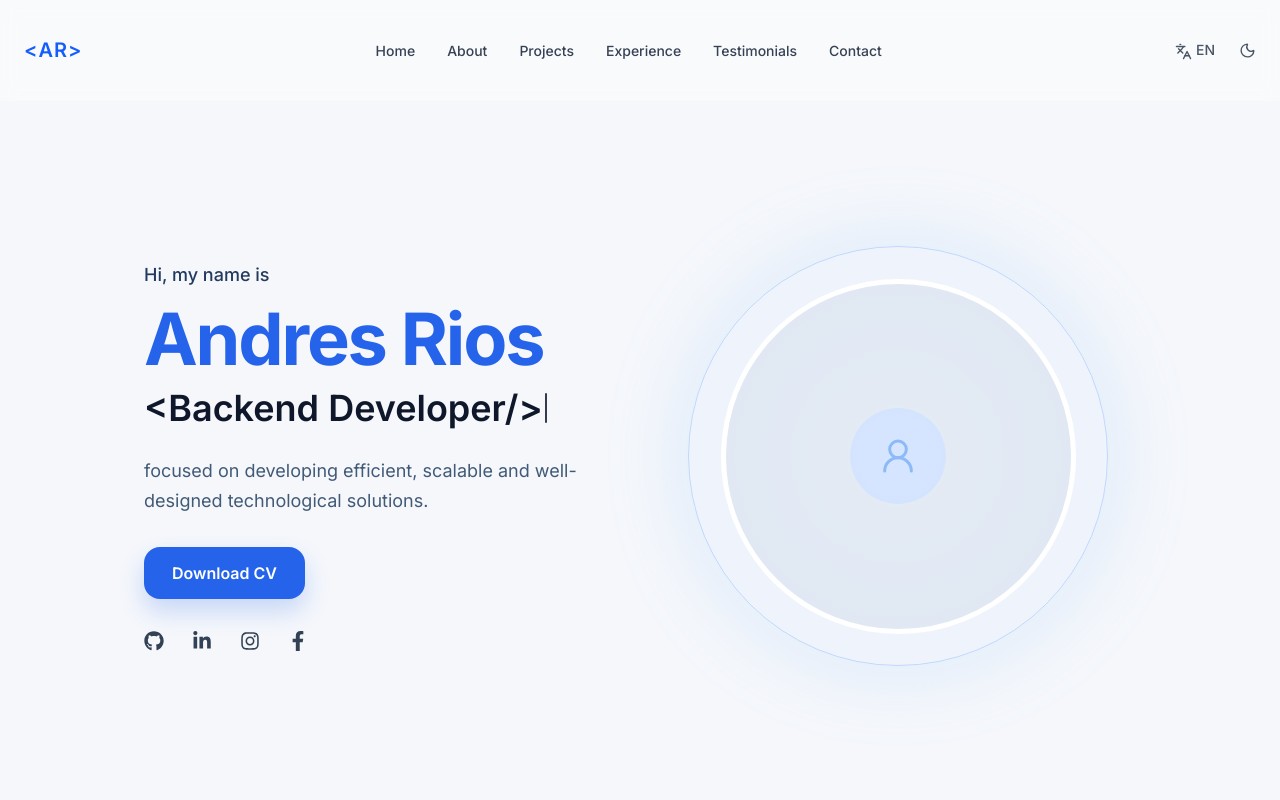
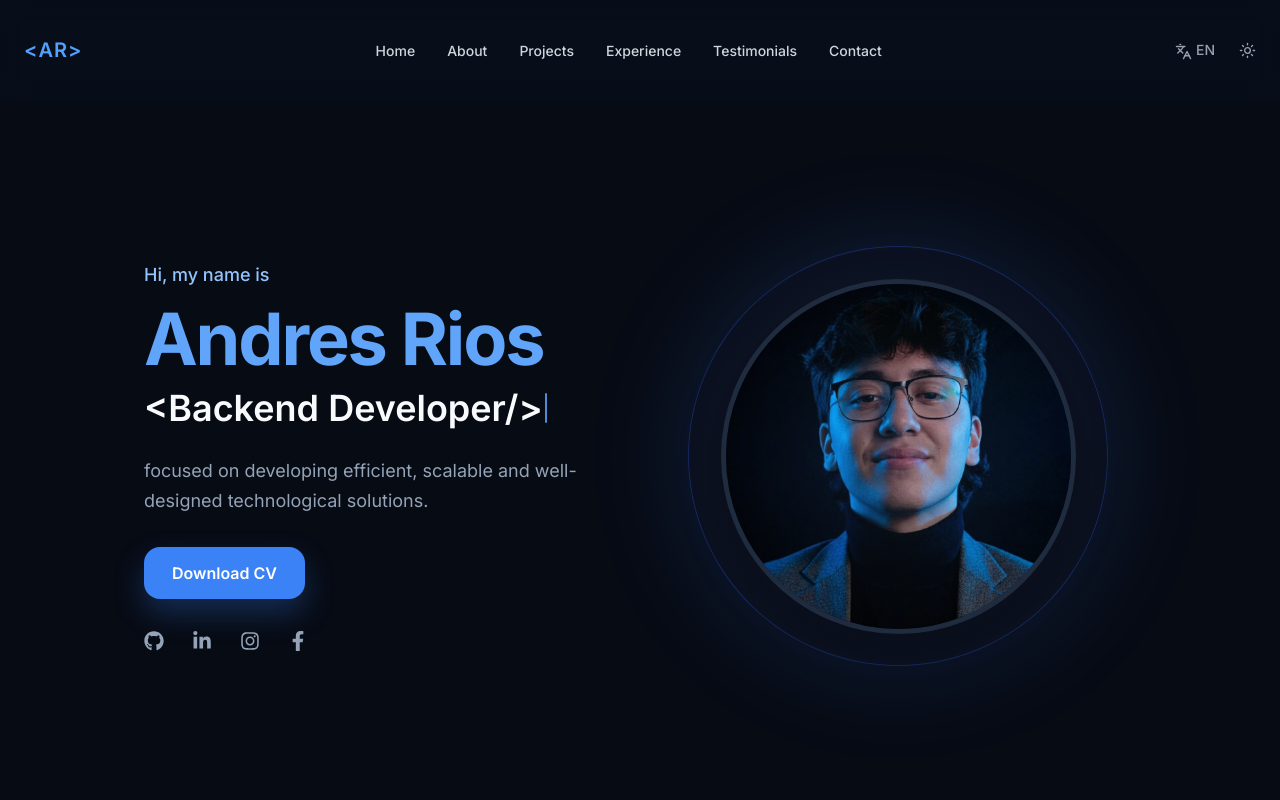
Before and after one commit to AndresRios123/Portfolio, a Next.js app: page /en in a window 1280 px wide. Both pictures are taken after a click on the button 1247 px from the left and 50 px from the top of the page. Shown: the top 800 px of the page. Built offline with nearby package versions, Linux system fonts and the light colour scheme.

Commit message:
He agregado el modo oscuro en el navbar y en el Hero

```diff
--- a/app/[locale]/layout.tsx
+++ b/app/[locale]/layout.tsx
@@ -3,6 +3,7 @@ import {Inter} from "next/font/google";
 import {NextIntlClientProvider, hasLocale} from "next-intl";
 import {getMessages} from "next-intl/server";
 import {notFound} from "next/navigation";
+import {ThemeProvider} from "next-themes"; // 👈 añadir
 import { routing } from "../i18n/routing";
 import "../globals.css";
 
@@ -31,11 +32,13 @@ export default async function LocaleLayout({
   const messages = await getMessages();
 
   return (
-    <html lang={locale} className="h-full antialiased">
+    <html lang={locale} className="h-full antialiased" suppressHydrationWarning>
       <body className={`${inter.className} min-h-full flex flex-col`}>
-        <NextIntlClientProvider messages={messages}>
-          {children}
-        </NextIntlClientProvider>
+        <ThemeProvider attribute="class" defaultTheme="system" enableSystem>
+          <NextIntlClientProvider messages={messages}>
+            {children}
+          </NextIntlClientProvider>
+        </ThemeProvider>
       </body>
     </html>
   );
--- a/app/components/layout/Navbar.tsx
+++ b/app/components/layout/Navbar.tsx
@@ -1,10 +1,33 @@
 "use client";
 
 import { useEffect, useState } from "react";
-import { Languages, Moon, Menu, X } from "lucide-react";
+import { Languages, Moon, Sun, Menu, X } from "lucide-react";
+import { useTheme } from "next-themes";
 import { useLocale, useTranslations } from "next-intl";
 import { useRouter, usePathname } from "../../i18n/navigation";
 import Link from "next/link";
+
+function ThemeButton() {
+  const [mounted, setMounted] = useState(false);
+  const { theme, setTheme } = useTheme();
+
+  useEffect(() => setMounted(true), []);
+
+  return (
+    <button
+      type="button"
+      onClick={() => setTheme(theme === "dark" ? "light" : "dark")}
+      className="text-gray-600 transition-colors duration-300 hover:text-gray-900 dark:text-gray-400 dark:hover:text-white"
+      aria-label="Cambiar tema"
+    >
+      {mounted && theme === "dark" ? (
+        <Sun size={17} strokeWidth={1.9} />
+      ) : (
+        <Moon size={17} strokeWidth={1.9} />
+      )}
+    </button>
+  );
+}
 
 export default function Navbar() {
   const [isOpen, setIsOpen] = useState(false);
@@ -25,10 +48,7 @@ export default function Navbar() {
   ];
 
   useEffect(() => {
-    const handleScroll = () => {
-      setIsScrolled(window.scrollY > 20);
-    };
-
+    const handleScroll = () => setIsScrolled(window.scrollY > 20);
     handleScroll();
     window.addEventListener("scroll", handleScroll);
 
@@ -44,14 +64,14 @@ export default function Navbar() {
     <header
       className={`fixed inset-x-0 top-0 z-50 transition-all duration-300 ${
         isScrolled
-          ? "border-b border-gray-200/80 bg-white/75 shadow-[0_8px_30px_rgba(15,23,42,0.06)] backdrop-blur-md"
-          : "border-b border-transparent bg-white/40 backdrop-blur-sm py-5"
+          ? "border-b border-gray-200/80 bg-white/75 shadow-[0_8px_30px_rgba(15,23,42,0.06)] backdrop-blur-md dark:border-white/10 dark:bg-[#0b1120]/80 dark:shadow-[0_10px_40px_rgba(0,0,0,0.45)]"
+          : "border-b border-transparent bg-white/40 py-5 backdrop-blur-sm dark:bg-[#0b1120]/45 dark:backdrop-blur-md"
       }`}
     >
       <nav className="mx-auto flex max-w-7xl items-center justify-between px-6 py-4">
         <Link
           href="/"
-          className="text-xl font-semibold tracking-wider text-blue-600 transition hover:opacity-80"
+          className="text-xl font-semibold tracking-wider text-blue-600 transition-opacity hover:opacity-80 dark:text-blue-400"
         >
           {"<AR>"}
         </Link>
@@ -61,7 +81,7 @@ export default function Navbar() {
             <li key={link.href}>
               <a
                 href={link.href}
-                className="text-sm font-medium text-gray-700 transition hover:text-black"
+                className="relative text-sm font-medium text-gray-700 transition-colors duration-300 hover:text-black dark:text-gray-300 dark:hover:text-blue-400"
               >
                 {link.label}
               </a>
@@ -74,7 +94,7 @@ export default function Navbar() {
             <button
               type="button"
               onClick={changeLanguage}
-              className="flex items-center gap-1 text-sm font-medium text-gray-600 transition hover:text-gray-900"
+              className="flex items-center gap-1 text-sm font-medium text-gray-600 transition-colors duration-300 hover:text-gray-900 dark:text-gray-400 dark:hover:text-white"
               aria-label="Cambiar idioma"
             >
               <Languages
@@ -85,18 +105,12 @@ export default function Navbar() {
               <span>{t("language")}</span>
             </button>
 
-            <button
-              type="button"
-              className="text-gray-600 transition hover:text-gray-900"
-              aria-label="Cambiar tema"
-            >
-              <Moon size={17} strokeWidth={1.9} />
-            </button>
+            <ThemeButton />
           </div>
 
           <button
             type="button"
-            className="text-gray-700 md:hidden"
+            className="text-gray-700 transition-colors duration-300 dark:text-gray-300 md:hidden"
             onClick={() => setIsOpen(!isOpen)}
             aria-label="Abrir menú"
           >
@@ -106,10 +120,10 @@ export default function Navbar() {
       </nav>
 
       <div
-        className={`absolute left-0 top-full z-50 w-full border-b border-gray-200/80 bg-white/90 shadow-md backdrop-blur-md transition-all duration-300 ease-out md:hidden ${
+        className={`absolute left-0 top-full z-50 w-full border-b border-gray-200/80 bg-white/90 shadow-md backdrop-blur-md transition-all duration-300 ease-out dark:border-white/10 dark:bg-[#0b1120]/90 dark:shadow-[0_10px_40px_rgba(0,0,0,0.5)] dark:backdrop-blur-xl md:hidden ${
           isOpen
-            ? "translate-y-0 opacity-100 pointer-events-auto"
-            : "-translate-y-4 opacity-0 pointer-events-none"
+            ? "pointer-events-auto translate-y-0 opacity-100"
+            : "pointer-events-none -translate-y-4 opacity-0"
         }`}
       >
         <div className="px-6 py-8">
@@ -119,7 +133,7 @@ export default function Navbar() {
                 <a
                   href={link.href}
                   onClick={() => setIsOpen(false)}
-                  className="text-base font-medium text-gray-700 transition hover:text-black"
+                  className="text-base font-medium text-gray-700 transition-colors duration-300 hover:text-black dark:text-gray-300 dark:hover:text-blue-400"
                 >
                   {link.label}
                 </a>
@@ -127,11 +141,11 @@ export default function Navbar() {
             ))}
           </ul>
 
-          <div className="mt-8 flex items-center justify-center gap-6 border-t border-gray-200 pt-6">
+          <div className="mt-8 flex items-center justify-center gap-6 border-t border-gray-200 pt-6 dark:border-white/10">
             <button
               type="button"
               onClick={changeLanguage}
-              className="flex items-center gap-1 text-sm font-medium text-gray-600 transition hover:text-gray-900"
+              className="flex items-center gap-1 text-sm font-medium text-gray-600 transition-colors duration-300 hover:text-gray-900 dark:text-gray-400 dark:hover:text-white"
               aria-label="Cambiar idioma"
             >
               <Languages
@@ -142,13 +156,7 @@ export default function Navbar() {
               <span>{t("language")}</span>
             </button>
 
-            <button
-              type="button"
-              className="text-gray-600 transition hover:text-gray-900"
-              aria-label="Cambiar tema"
-            >
-              <Moon size={17} strokeWidth={1.9} />
-            </button>
+            <ThemeButton />
           </div>
         </div>
       </div>
--- a/app/components/sections/Hero.tsx
+++ b/app/components/sections/Hero.tsx
@@ -2,9 +2,9 @@
 
 import { useTranslations } from "next-intl";
 import { FaGithub, FaLinkedinIn, FaInstagram, FaFacebookF } from "react-icons/fa";
-import { UserRound } from "lucide-react";
 import { useEffect, useState } from "react";
 import { motion } from "framer-motion";
+import Image from "next/image";
 
 function TypewriterRole({ roles }: { roles: string[] }) {
   const [currentIndex, setCurrentIndex] = useState(0);
@@ -47,7 +47,7 @@ function TypewriterRole({ roles }: { roles: string[] }) {
   return (
     <span className="inline-flex items-center">
       {displayed}
-      <span className="ml-[2px] inline-block h-[0.85em] w-[2px] animate-pulse rounded-sm bg-[#0f172a]" />
+      <span className="ml-[2px] inline-block h-[0.85em] w-[2px] animate-pulse rounded-sm bg-[#0f172a] dark:bg-[#60a5fa]" />
     </span>
   );
 }
@@ -92,9 +92,11 @@ export default function Hero() {
   const roles = t.raw("roles") as string[];
 
   return (
-    <section id="inicio" className="bg-[#f5f7fb] pt-24">
+    <section
+      id="inicio"
+      className="bg-[#f5f7fb] pt-24 transition-colors duration-300 dark:bg-[#070b14]"
+    >
       <div className="mx-auto grid min-h-[calc(100vh-80px)] max-w-6xl items-center gap-10 px-8 py-14 md:grid-cols-2 md:px-12 lg:px-20">
-
         <motion.div
           className="flex flex-col items-start justify-center"
           variants={containerVariants}
@@ -103,28 +105,28 @@ export default function Hero() {
         >
           <motion.p
             variants={itemVariants}
-            className="mb-4 text-base font-medium text-[#23395d] md:text-lg"
+            className="mb-4 text-base font-medium text-[#23395d] md:text-lg dark:text-[#93c5fd]"
           >
             {t("greeting")}
           </motion.p>
 
           <motion.h1
             variants={itemVariants}
-            className="mb-3 text-4xl font-bold leading-[0.95] tracking-[-0.03em] text-[#2563eb] md:text-6xl lg:text-7xl"
+            className="mb-3 text-4xl font-bold leading-[0.95] tracking-[-0.03em] text-[#2563eb] md:text-6xl lg:text-7xl dark:text-[#60a5fa]"
           >
             {t("name")}
           </motion.h1>
 
           <motion.h2
             variants={itemVariants}
-            className="mb-6 min-h-[1.3em] w-full text-2xl font-semibold leading-tight text-[#0f172a] md:text-3xl lg:text-4xl"
+            className="mb-6 min-h-[1.3em] w-full text-2xl font-semibold leading-tight text-[#0f172a] md:text-3xl lg:text-4xl dark:text-[#f8fafc]"
           >
             <TypewriterRole roles={roles} />
           </motion.h2>
 
           <motion.p
             variants={itemVariants}
-            className="mb-8 text-base leading-relaxed text-[#415a77] md:text-lg"
+            className="mb-8 max-w-xl text-base leading-relaxed text-[#415a77] md:text-lg dark:text-[#94a3b8]"
           >
             {t("description")}
           </motion.p>
@@ -133,7 +135,7 @@ export default function Hero() {
             variants={itemVariants}
             href="/cv.pdf"
             download
-            className="mb-8 inline-flex items-center justify-center rounded-2xl bg-[#2563eb] px-7 py-3.5 text-base font-semibold text-white shadow-[0_12px_24px_rgba(37,99,235,0.22)] transition duration-300 hover:-translate-y-1 hover:bg-[#1d4ed8]"
+            className="mb-8 inline-flex items-center justify-center rounded-2xl bg-[#2563eb] px-7 py-3.5 text-base font-semibold text-white shadow-[0_12px_24px_rgba(37,99,235,0.22)] transition-all duration-300 hover:-translate-y-1 hover:bg-[#1d4ed8] dark:bg-[#3b82f6] dark:shadow-[0_14px_30px_rgba(59,130,246,0.28)] dark:hover:bg-[#2563eb]"
           >
             {t("button")}
           </motion.a>
@@ -141,37 +143,41 @@ export default function Hero() {
           <motion.nav
             variants={itemVariants}
             aria-label="Redes sociales"
-            className="flex items-center gap-7 text-[#334155]"
+            className="flex items-center gap-7 text-[#334155] dark:text-[#94a3b8]"
           >
             <a
               target="_blank"
+              rel="noreferrer"
               href="https://github.com/AndresRios123"
               aria-label="GitHub"
-              className="text-xl transition duration-300 hover:scale-110 hover:text-[#2563eb]"
+              className="text-xl transition-all duration-300 hover:scale-110 hover:text-[#2563eb] dark:hover:text-[#60a5fa]"
             >
               <FaGithub />
             </a>
             <a
               target="_blank"
+              rel="noreferrer"
               href="https://www.linkedin.com/in/andres-camilo-rios/"
               aria-label="LinkedIn"
-              className="text-xl transition duration-300 hover:scale-110 hover:text-[#2563eb]"
+              className="text-xl transition-all duration-300 hover:scale-110 hover:text-[#2563eb] dark:hover:text-[#60a5fa]"
             >
               <FaLinkedinIn />
             </a>
             <a
               target="_blank"
+              rel="noreferrer"
               href="https://www.instagram.com/camilo_rios__17/"
               aria-label="Instagram"
-              className="text-xl transition duration-300 hover:scale-110 hover:text-[#2563eb]"
+              className="text-xl transition-all duration-300 hover:scale-110 hover:text-[#2563eb] dark:hover:text-[#60a5fa]"
             >
               <FaInstagram />
             </a>
             <a
               target="_blank"
+              rel="noreferrer"
               href="https://www.facebook.com/camilo.maya.92/"
               aria-label="Facebook"
-              className="text-xl transition duration-300 hover:scale-110 hover:text-[#2563eb]"
+              className="text-xl transition-all duration-300 hover:scale-110 hover:text-[#2563eb] dark:hover:text-[#60a5fa]"
             >
               <FaFacebookF />
             </a>
@@ -184,20 +190,20 @@ export default function Hero() {
           initial="hidden"
           animate="visible"
         >
-          <div className="relative flex h-[280px] w-[280px] items-center justify-center rounded-full border border-[#bfd8ff] bg-[#dbeafe]/25 shadow-[0_0_80px_rgba(147,197,253,0.28)] sm:h-[340px] sm:w-[340px] lg:h-[420px] lg:w-[420px]">
-            <div className="flex h-[235px] w-[235px] items-center justify-center rounded-full border-[5px] border-white bg-[#dfe7f2]/85 sm:h-[285px] sm:w-[285px] lg:h-[355px] lg:w-[355px]">
-              <div className="flex h-20 w-20 items-center justify-center rounded-full bg-[#cfe1ff] sm:h-24 sm:w-24">
-                <UserRound
-                  size={34}
-                  strokeWidth={1.8}
-                  className="text-[#7aaef7] sm:h-10 sm:w-10"
-                />
-              </div>
+          <div className="relative flex h-[280px] w-[280px] items-center justify-center rounded-full border border-[#bfd8ff] bg-[#dbeafe]/25 shadow-[0_0_80px_rgba(147,197,253,0.28)] transition-colors duration-300 sm:h-[340px] sm:w-[340px] lg:h-[420px] lg:w-[420px] dark:border-[#1e3a8a]/60 dark:bg-[#0f172a]/60 dark:shadow-[0_0_100px_rgba(59,130,246,0.18)]">
+            <div className="relative h-[235px] w-[235px] overflow-hidden rounded-full border-[5px] border-white shadow-[0_10px_30px_rgba(15,23,42,0.12)] sm:h-[285px] sm:w-[285px] lg:h-[355px] lg:w-[355px] dark:border-[#1e293b] dark:shadow-[0_14px_40px_rgba(0,0,0,0.35)]">
+              <Image
+                src="/profileeee.jpg"
+                alt="Foto de perfil"
+                fill
+                className="object-cover object-top"
+                priority
+              />
             </div>
-            <div className="absolute inset-0 rounded-full bg-[radial-gradient(circle,_rgba(255,255,255,0.15)_0%,_rgba(219,234,254,0)_65%)]" />
+
+            <div className="absolute inset-0 rounded-full bg-[radial-gradient(circle,_rgba(255,255,255,0.15)_0%,_rgba(219,234,254,0)_65%)] dark:bg-[radial-gradient(circle,_rgba(96,165,250,0.12)_0%,_rgba(15,23,42,0)_68%)]" />
           </div>
         </motion.div>
-
       </div>
     </section>
   );
--- a/app/globals.css
+++ b/app/globals.css
@@ -15,3 +15,6 @@ body {
   color: var(--foreground);
   /* font-family: Arial, Helvetica, sans-serif; */
 }
+
+/* Modo oscuro por clase */
+@variant dark (&:where(.dark, .dark *));
```
Also changed, not shown: public/profileeee.jpg (added).
